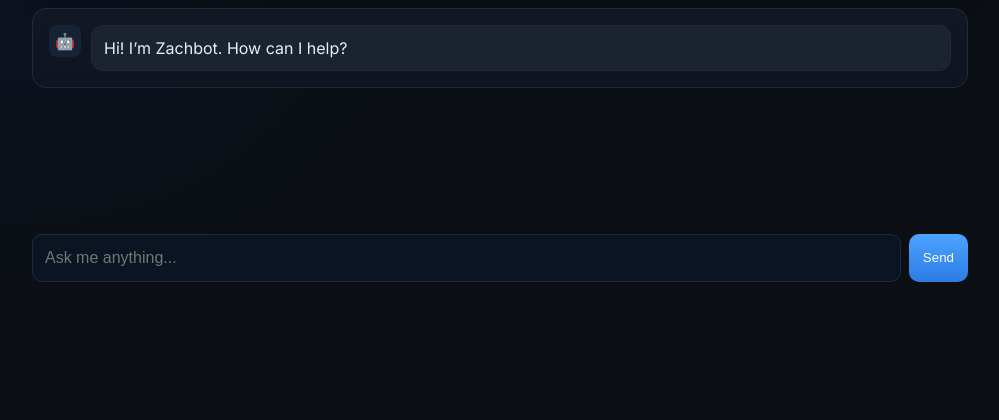
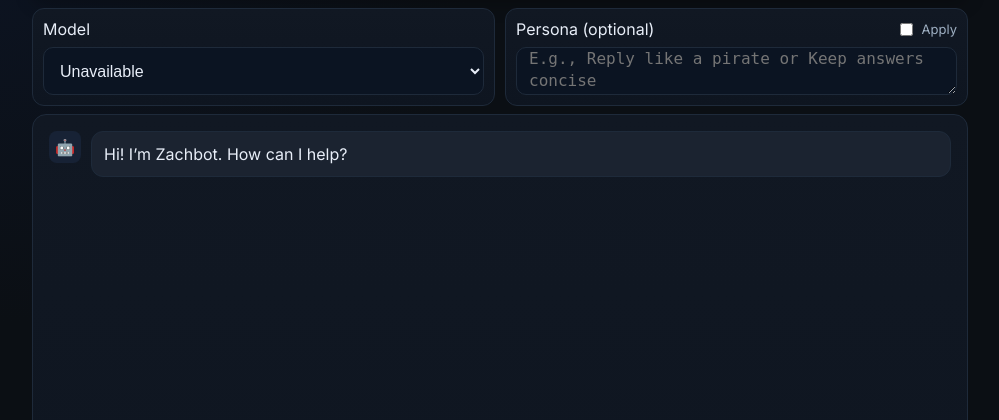
Before and after one commit to partofaplan/ai_sandbox, a Python web app: template go_webapp/templates/index.html in a window 1280 px wide. Shown: the part 78-498 px from the top of the page, without its empty margins (140-1139 px from the left). Run offline with Jinja, Linux system fonts and the light colour scheme; the template is opened without the code that fills it, so the values that code supplies are empty.

Commit message:
Updated the bot

```diff
--- a/go_webapp/static/css/style.css
+++ b/go_webapp/static/css/style.css
@@ -152,6 +152,45 @@
   grid-template-rows: auto auto;
   gap: 8px;
 }
+
+.settings {
+  display: grid;
+  grid-template-columns: repeat(auto-fit, minmax(260px, 1fr));
+  gap: 10px;
+}
+.setting {
+  background: linear-gradient(180deg, var(--panel), var(--panel-2));
+  border: 1px solid var(--border);
+  border-radius: 12px;
+  padding: 10px;
+  display: grid;
+  gap: 8px;
+}
+.setting-row {
+  display: flex;
+  justify-content: space-between;
+  align-items: center;
+  gap: 10px;
+}
+.select,
+.textarea {
+  width: 100%;
+}
+.textarea {
+  height: 80px;
+  resize: vertical;
+  padding-top: 10px;
+  padding-bottom: 10px;
+  line-height: 1.4;
+}
+.switch {
+  display: inline-flex;
+  align-items: center;
+  gap: 6px;
+  font-size: 13px;
+  color: var(--muted);
+}
+.switch input { accent-color: var(--primary); }
 .composer-form {
   display: grid;
   grid-template-columns: 1fr auto;
--- a/go_webapp/static/js/app.js
+++ b/go_webapp/static/js/app.js
@@ -8,12 +8,16 @@
 const reloadBtn = $('#reload-btn');
 const statusEl = $('#status-indicator');
 const progress = $('#progress');
+const modelSelect = $('#model-select');
+const personaInput = $('#persona-input');
+const personaToggle = $('#persona-toggle');
 
 const API = {
   chat: '/chat/',
   chatStream: '/chat/stream/',
   reload: '/reload-model/',
   health: '/health/',
+  models: '/models/',
 };
 
 function el(tag, className, children = []) {
@@ -65,6 +69,43 @@
   progress.classList.toggle('hidden', !show);
 }
 
+async function loadModels() {
+  if (!modelSelect) return;
+  try {
+    const res = await fetch(API.models);
+    const data = await res.json();
+    const models = data?.models || [];
+    if (!Array.isArray(models) || models.length === 0) {
+      throw new Error('No models returned');
+    }
+    modelSelect.innerHTML = '';
+    for (const name of models) {
+      const opt = document.createElement('option');
+      opt.value = name;
+      opt.textContent = name;
+      modelSelect.appendChild(opt);
+    }
+    setStatus(`Loaded ${models.length} models`);
+    setTimeout(() => setStatus(''), 1500);
+  } catch (err) {
+    setStatus(`Model list failed: ${err.message}`);
+    modelSelect.innerHTML = '';
+    const opt = document.createElement('option');
+    opt.value = '';
+    opt.textContent = 'Unavailable';
+    modelSelect.appendChild(opt);
+  }
+}
+
+function currentPersona() {
+  if (!personaToggle?.checked) return '';
+  return personaInput?.value?.trim() || '';
+}
+
+function currentModel() {
+  return modelSelect?.value?.trim() || '';
+}
+
 async function reloadModel() {
   showProgress(true);
   setStatus('Reloading model...');
@@ -85,6 +126,8 @@
 async function sendMessage(text) {
   if (!text || !text.trim()) return;
   const prompt = text.trim();
+  const persona = currentPersona();
+  const model = currentModel();
 
   addUserMessage(prompt);
   input.value = '';
@@ -101,7 +144,7 @@
     const res = await fetch(API.chatStream, {
       method: 'POST',
       headers: { 'Content-Type': 'application/json' },
-      body: JSON.stringify({ prompt })
+      body: JSON.stringify({ prompt, persona, model })
     });
 
     if (!res.ok || !res.body) {
@@ -109,7 +152,7 @@
       const fallback = await fetch(API.chat, {
         method: 'POST',
         headers: { 'Content-Type': 'application/json' },
-        body: JSON.stringify({ prompt })
+        body: JSON.stringify({ prompt, persona, model })
       });
       const data = await fallback.json();
       if (!fallback.ok) throw new Error(data.error || 'Request failed');
@@ -182,6 +225,8 @@
   });
 
   reloadBtn?.addEventListener('click', reloadModel);
+
+  loadModels();
 }
 
 window.ChatUI = { addAssistantMessage };
--- a/go_webapp/templates/index.html
+++ b/go_webapp/templates/index.html
@@ -26,6 +26,26 @@
             <div class="indeterminate"></div>
         </div>
 
+        <section class="settings" aria-label="Chat settings">
+            <div class="setting">
+                <label for="model-select">Model</label>
+                <select id="model-select" class="input select">
+                    <option value="">Loading models…</option>
+                </select>
+            </div>
+            <div class="setting">
+                <div class="setting-row">
+                    <label for="persona-input">Persona (optional)</label>
+                    <label class="switch">
+                        <input type="checkbox" id="persona-toggle" />
+                        <span>Apply</span>
+                    </label>
+                </div>
+                <textarea id="persona-input" class="input textarea" rows="3"
+                          placeholder="E.g., Reply like a pirate or Keep answers concise"></textarea>
+            </div>
+        </section>
+
         <main id="chat" class="chat">
             <div id="chat-log" class="chat-log"></div>
         </main>
```
Also changed, not shown: 4 other files.
